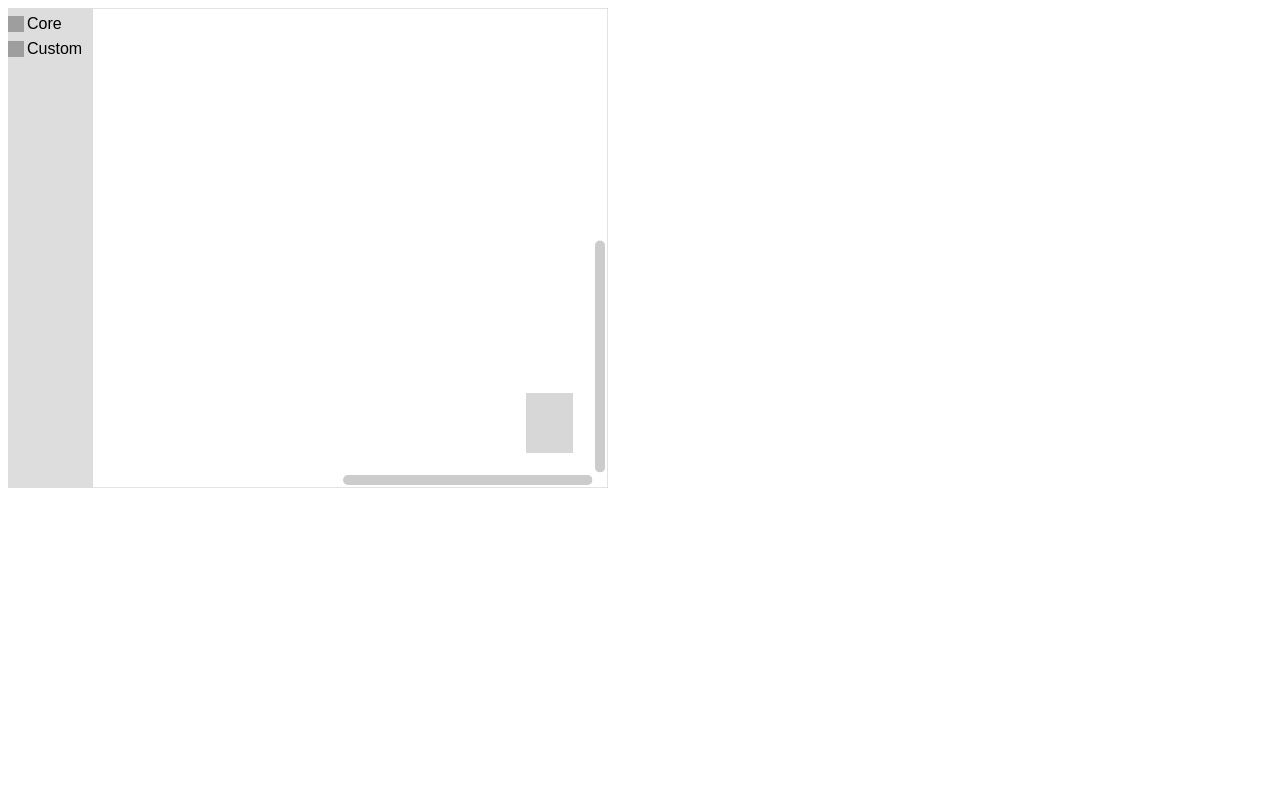
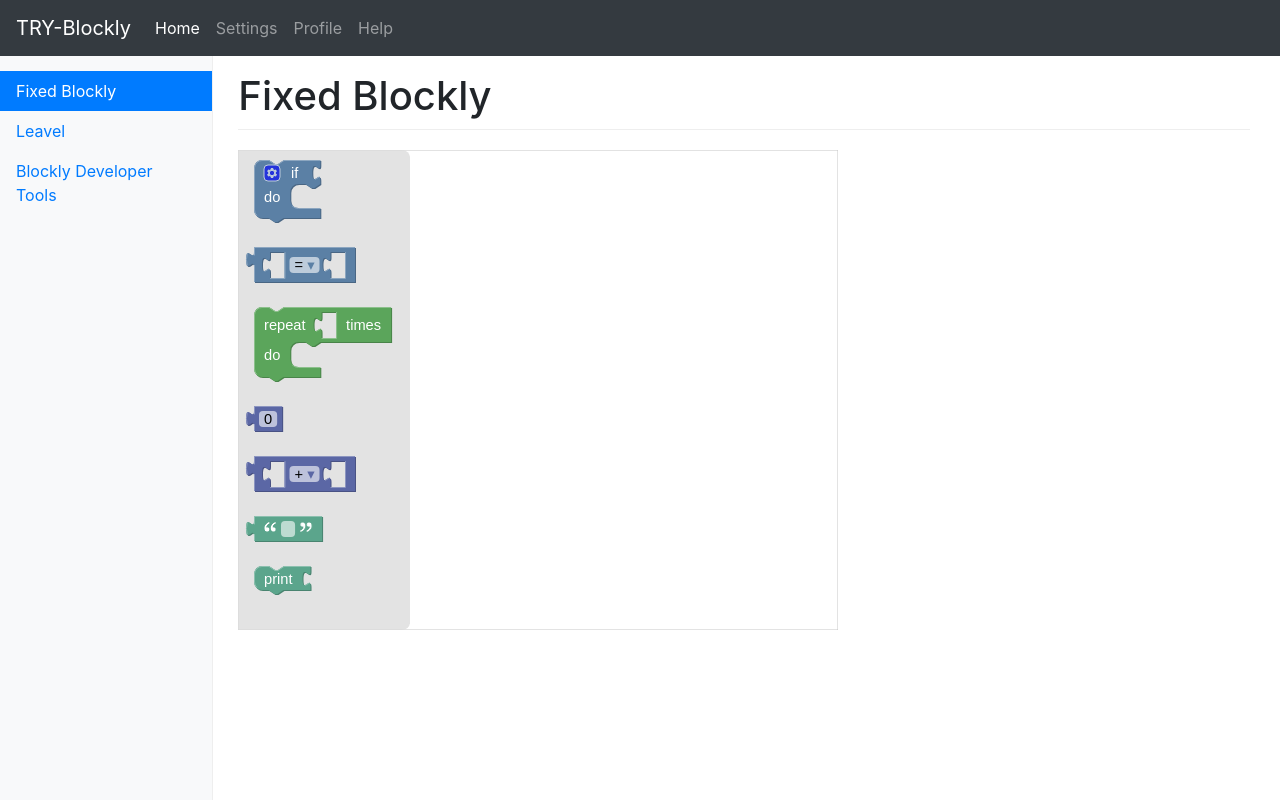
Before and after one commit to LeiEdward/blockly, a website: page tryblockly/index.html in a window 1280 px wide. Drawn offline with nearby package versions, Linux system fonts and the light colour scheme; grey boxes are pictures that could not be loaded.

Commit message:
doing UI

```diff
--- a/tryblockly/index.html
+++ b/tryblockly/index.html
@@ -1,48 +1,109 @@
 <!DOCTYPE HTML>
 <html>
 <head>
+<link rel="stylesheet" href="https://maxcdn.bootstrapcdn.com/bootstrap/4.0.0-beta.2/css/bootstrap.min.css" integrity="sha384-PsH8R72JQ3SOdhVi3uxftmaW6Vc51MKb0q5P2rRUpPvrszuE4W1povHYgTpBfshb" crossorigin="anonymous">
+<style>
+  /* Move down content because we have a fixed navbar that is 3.5rem tall */
+  body {padding-top:3.5rem;}
+  h1 {padding-bottom:9px;margin-bottom:20px;border-bottom:1px solid #EEE;}
 
-<script src="https://cdnjs.cloudflare.com/ajax/libs/jquery/3.2.1/jquery.min.js"></script>
+  /* Sidebar */
+  .sidebar {position:fixed;top:51px;bottom:0;left:0;z-index:1000;padding:20px 0;overflow-x:hidden;overflow-y:auto;border-right:1px solid #EEE;}
+
+   /* Scrollable contents if viewport is shorter than content. */
+  .sidebar .nav {margin-bottom:20px;}
+  .sidebar .nav-item {width:100%;}
+  .sidebar .nav-item + .nav-item {margin-left:0;}
+  .sidebar .nav-link {border-radius:0;}
+</style>
+
+<script src="https://code.jquery.com/jquery-3.2.1.slim.min.js" integrity="sha384-KJ3o2DKtIkvYIK3UENzmM7KCkRr/rE9/Qpg6aAZGJwFDMVNA/GpGFF93hXpG5KkN" crossorigin="anonymous"></script>
+<script src="https://cdnjs.cloudflare.com/ajax/libs/popper.js/1.12.3/umd/popper.min.js" integrity="sha384-vFJXuSJphROIrBnz7yo7oB41mKfc8JzQZiCq4NCceLEaO4IHwicKwpJf9c9IpFgh" crossorigin="anonymous"></script>
+<script src="https://maxcdn.bootstrapcdn.com/bootstrap/4.0.0-beta.2/js/bootstrap.min.js" integrity="sha384-alpBpkh1PFOepccYVYDB4do5UnbKysX5WZXm3XxPqe5iKTfUKjNkCk9SaVuEZflJ" crossorigin="anonymous"></script>
 <script src ="../blockly_compressed.js"></script>
 <script src ="../blocks_compressed.js"></script>
 <script src="../msg/js/en.js"></script>
 <script>
 $(function () {
-
   $(document).ready(function () {
-    var workspacePlayground = Blockly.inject('blocklyDiv',
-        {toolbox: document.getElementById('toolbox')});
+    var workspacePlayground = Blockly.inject('FixedBlock',
+        {toolbox: document.getElementById('FixedBlock_toolbox')});
   });
 
 });
 </script>
 </head>
 <body>
-  <div id="blocklyDiv" style="height: 480px; width: 600px;">
-    <xml id="toolbox" style="display: none">
-      <category name="Core">
-        <category name="Control">
-          <block type="controls_if"></block>
-          <block type="controls_whileUntil"></block>
-        </category>
-        <category name="Logic">
-          <block type="logic_compare"></block>
-          <block type="logic_operation"></block>
-          <block type="logic_boolean"></block>
-        </category>
-      </category>
-      <category name="Custom">
-        <block type="start"></block>
-        <category name="Move">
-          <block type="move_forward"></block>
-          <block type="move_backward"></block>
-        </category>
-        <category name="Turn">
-          <block type="turn_left"></block>
-          <block type="turn_right"></block>
-        </category>
-      </category>
-    </xml>
+  <header>
+    <nav class="navbar navbar-expand-md navbar-dark fixed-top bg-dark">
+      <a class="navbar-brand" href="#">TRY-Blockly</a>
+      <button class="navbar-toggler d-lg-none" type="button" data-toggle="collapse" data-target="#navbarsExampleDefault" aria-controls="navbarsExampleDefault" aria-expanded="false" aria-label="Toggle navigation">
+        <span class="navbar-toggler-icon"></span>
+      </button>
+
+      <div class="collapse navbar-collapse" id="navbarsExampleDefault">
+        <ul class="navbar-nav mr-auto">
+          <li class="nav-item active">
+            <a class="nav-link" href="#">Home <span class="sr-only">(current)</span></a>
+          </li>
+          <li class="nav-item">
+            <a class="nav-link" href="#">Settings</a>
+          </li>
+          <li class="nav-item">
+            <a class="nav-link" href="#">Profile</a>
+          </li>
+          <li class="nav-item">
+            <a class="nav-link" href="#">Help</a>
+          </li>
+        </ul>
+      </div>
+    </nav>
+  </header>
+
+  <div class="container-fluid">
+    <nav class="col-sm-3 col-md-2 d-none d-sm-block bg-light sidebar">
+      <ul class="nav nav-pills flex-column">
+        <li class="nav-item">
+          <a class="nav-link active" href="#">Fixed Blockly</a>
+        </li>
+        <li class="nav-item">
+          <a class="nav-link" href="#">Leavel</a>
+        </li>
+        <li class="nav-item">
+          <a class="nav-link" href="#">Blockly Developer Tools</a>
+        </li>
+      </ul>
+
+      <!-- <ul class="nav nav-pills flex-column">
+        <li class="nav-item">
+          <a class="nav-link" href="#">Nav item again</a>
+        </li>
+        <li class="nav-item">
+          <a class="nav-link" href="#">One more nav</a>
+        </li>
+        <li class="nav-item">
+          <a class="nav-link" href="#">Another nav item</a>
+        </li>
+      </ul> -->
+    </nav>
+
+    <main role="main" class="col-sm-9 ml-sm-auto col-md-10 pt-3">
+      <h1>Fixed Blockly</h1>
+      <section>
+        <div id="FixedBlock" style="height:480px;width:600px;">
+          <xml id="FixedBlock_toolbox" style="display:none">
+            <block type="controls_if"></block>
+            <block type="logic_compare"></block>
+            <block type="controls_repeat_ext"></block>
+            <block type="math_number"></block>
+            <block type="math_arithmetic"></block>
+            <block type="text"></block>
+            <block type="text_print"></block>
+          </xml>
+        </div>
+      </section>
+    </main>
   </div>
+
 </body>
 </html>
```
